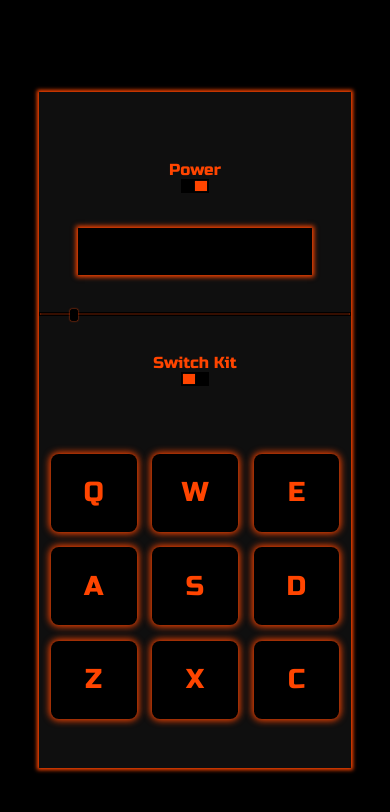
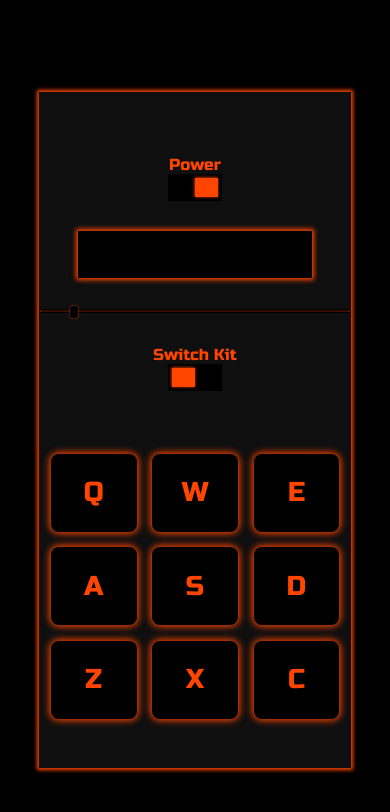
Before and after one commit to GitHubSlav/drum-machine, a React app: page / in a window 390 px wide. Built offline with nearby package versions, Linux system fonts and the light colour scheme.

Commit message:
Added rules to Switch.css for phone screens

```diff
--- a/src/styling/Switch.css
+++ b/src/styling/Switch.css
@@ -19,3 +19,20 @@
     cursor: pointer;
     box-shadow: 0vw 0vw 0.4vw 0.05vw orangered;
 }
+
+@media (max-width: 500px){
+    .switch-rail{
+        width: 12vw;
+        height: 5vw;
+        background-color: black;
+        padding: 1vw;
+    }
+
+    .switch-trigger{
+        width: 6vw;
+        height: 5vw;
+        background-color: orangered;
+        cursor: pointer;
+        box-shadow: 0vw 0vw 0.8vw 0.1vw orangered;
+    }
+}
```
